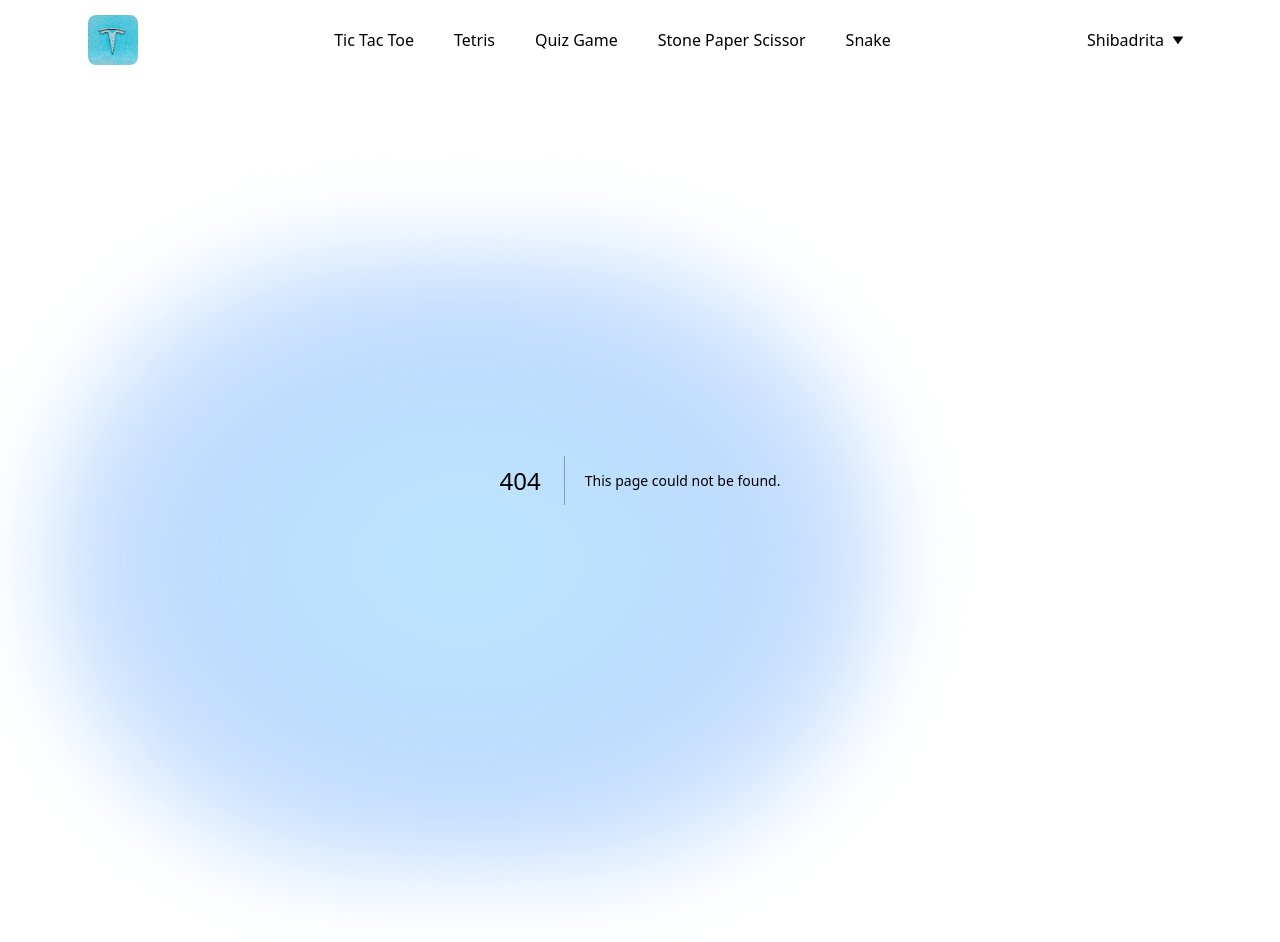
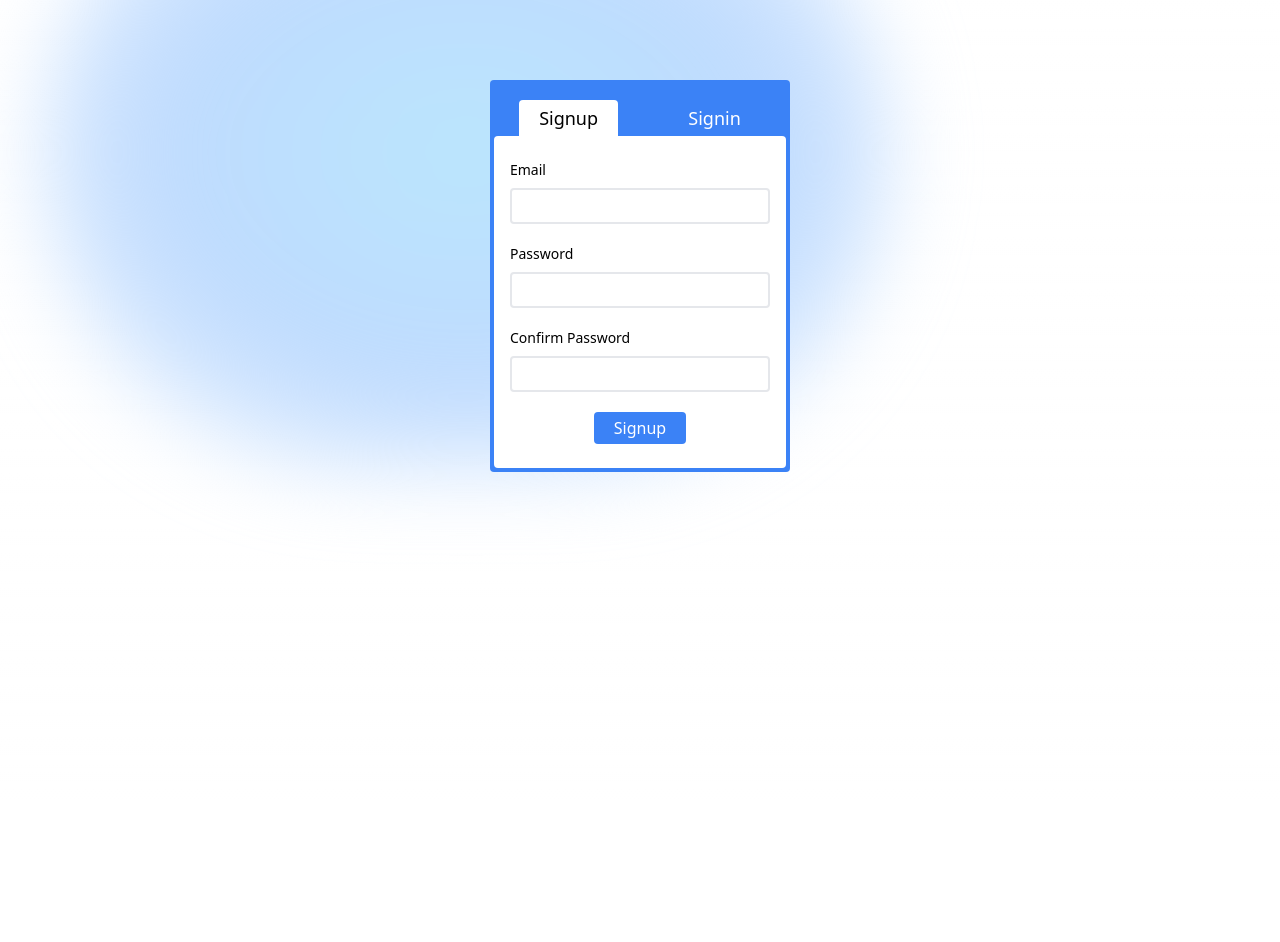
Before and after one commit to Shibadrita/game-web, a Next.js app: page /auth in a window 1280 px wide. Before the commit this address had no page. Shown: the top 942 px of the page. After the commit the page ends 800 px from the top, so only its background shows below. Built offline with nearby package versions, Linux system fonts and the light colour scheme.

Commit message:
Authentication initialized

```diff
--- a/components/Navbar/Options.js
+++ b/components/Navbar/Options.js
@@ -1,9 +1,11 @@
 import Link from "next/link"
 
 const Options = () => {
-    return (<div className='absolute flex flex-col bg-slate-100 mt-3 rounded'>
-        <Link className='hover:bg-slate-200 text-sm px-3 py-2 rounded-t' href={'/profile'}>Your Account</Link>
-        <Link className='hover:bg-slate-200 text-sm px-3 py-2 rounded-b' href={'/'}>Sign Out</Link>
+    const signoutHandler = () => localStorage.removeItem('playfusion-user')
+
+    return (<div className='absolute flex flex-col bg-slate-100 dark:bg-slate-500 mt-3 rounded'>
+        <Link className='hover:bg-slate-200 dark:hover:bg-slate-600 text-sm px-3 py-2 rounded-t' href={'/profile'}>Your Account</Link>
+        <Link className='hover:bg-slate-200 dark:hover:bg-slate-600 text-sm px-3 py-2 rounded-b' href={'/auth'} onClick={signoutHandler}>Sign Out</Link>
     </div>)
 }
 
--- /dev/null
+++ b/components/auth/Button.js
@@ -0,0 +1,7 @@
+const Button = ({ label, onClick }) => {
+    return (<div className='flex justify-center p-2'>
+        <button className='bg-blue-500 dark:bg-slate-800 text-white hover:cursor-pointer focus:bg-blue-600 focus:dark:bg-slate-900 px-5 py-1 rounded' onClick={onClick}>{label}</button>
+    </div>)
+}
+
+export default Button
--- /dev/null
+++ b/components/auth/Input.js
@@ -0,0 +1,16 @@
+import { forwardRef } from "react"
+
+const Input = forwardRef(({ label, type, isValid, onChange, error }, ref) => {
+    return (<div className='flex flex-col mb-3'>
+        <label className='text-sm py-2' htmlFor={label}>{label}</label>
+        <input className={`dark:bg-neutral-200 dark:text-black border-2 ${isValid ? 'border-gray-200 focus:border-gray-500' : 'border-red-500'} p-1 rounded outline-none`}
+            id={label}
+            type={type}
+            ref={ref}
+            onChange={onChange}
+        />
+        {!isValid && <div className='text-xs text-red-500 dark:text-red-200 mt-1'>{error}</div>}
+    </div>)
+})
+
+export default Input
--- /dev/null
+++ b/components/auth/Signin.js
@@ -0,0 +1,30 @@
+import { useState, useRef } from "react"
+import { useRouter } from "next/router"
+import { regexp, error } from "@/validation/auth"
+
+import Input from "./Input"
+import Button from "./Button"
+
+const Signin = () => {
+    const emailRef = useRef()
+    const passwordRef = useRef()
+
+    const [isEmailValid, setIsEmailValid] = useState(true)
+
+    const emailChangeHandler = ({ target }) => setIsEmailValid(target.value.trim().match(regexp.email))
+    const passwordChangeHandler = ({ target }) => setIsPasswordValid(target.value.trim().match(regexp.password))
+
+    const router = useRouter()
+    const signinHandler = () => {
+        localStorage.setItem('playfusion-user', '123')
+        router.replace('/')
+    }
+
+    return (<div className='bg-white dark:bg-slate-600 p-4 rounded'>
+        <Input label={'Email'} type={'email'} ref={emailRef} isValid={isEmailValid} onChange={emailChangeHandler} error={error.email} />
+        <Input label={'Password'} type={'password'} ref={passwordRef} isValid={true} onChange={passwordChangeHandler} />
+        <Button label={'Signin'} onClick={signinHandler} />
+    </div>)
+}
+
+export default Signin
--- /dev/null
+++ b/components/auth/Signup.js
@@ -0,0 +1,35 @@
+import { useState, useRef } from "react"
+import { useRouter } from "next/router"
+import { regexp, error } from "@/validation/auth"
+
+import Input from "./Input"
+import Button from "./Button"
+
+const Signup = () => {
+    const emailRef = useRef()
+    const passwordRef = useRef()
+    const confirmRef = useRef()
+
+    const [isEmailValid, setIsEmailValid] = useState(true)
+    const [isPasswordValid, setIsPasswordValid] = useState(true)
+    const [isConfirmValid, setIsConfirmValid] = useState(true)
+
+    const emailChangeHandler = ({ target }) => setIsEmailValid(target.value.trim().match(regexp.email))
+    const passwordChangeHandler = ({ target }) => setIsPasswordValid(target.value.trim().match(regexp.password))
+    const confirmChangeHandler = ({ target }) => setIsConfirmValid(target.value.trim() === passwordRef.current.value.trim())
+
+    const router = useRouter()
+    const signupHandler = () => {
+        localStorage.setItem('playfusion-user', '123')
+        router.replace('/')
+    }
+
+    return (<div className='bg-white dark:bg-slate-600 p-4 rounded'>
+        <Input label={'Email'} type={'email'} ref={emailRef} isValid={isEmailValid} onChange={emailChangeHandler} error={error.email} />
+        <Input label={'Password'} type={'password'} ref={passwordRef} isValid={isPasswordValid} onChange={passwordChangeHandler} error={error.password} />
+        <Input label={'Confirm Password'} type={'text'} ref={confirmRef} isValid={isConfirmValid} onChange={confirmChangeHandler} error={error.confirm} />
+        <Button label={'Signup'} onClick={signupHandler} />
+    </div>)
+}
+
+export default Signup
--- /dev/null
+++ b/components/auth/Tab.js
@@ -0,0 +1,7 @@
+const Tab = ({ label, onClick, isActive }) => {
+    return (<span className={`${isActive ? 'bg-white dark:bg-slate-600' : 'text-white'} text-lg hover:cursor-pointer px-5 py-1 rounded-t`} onClick={onClick}>
+        {label}
+    </span>)
+}
+
+export default Tab
--- /dev/null
+++ b/components/auth/Toggle.js
@@ -0,0 +1,10 @@
+import Tab from "./Tab"
+
+const Toggle = ({ onSignup, onSignin, isSignup }) => {
+    return (<div className='flex justify-around'>
+        <Tab label={'Signup'} onClick={onSignup} isActive={isSignup} />
+        <Tab label={'Signin'} onClick={onSignin} isActive={!isSignup} />
+    </div>)
+}
+
+export default Toggle
--- a/pages/_app.js
+++ b/pages/_app.js
@@ -2,9 +2,12 @@ import '@/styles/globals.css'
 import Container from '@/components/ui/Container'
 import Navbar from '@/components/Navbar'
 
+import { usePathname } from 'next/navigation'
+
 const App = ({ Component, pageProps }) => {
+    const path = usePathname()
     return (<>
-        <Navbar />
+        {path != '/auth' && <Navbar />}
         <Container>
             <Component {...pageProps} />
         </Container>
--- /dev/null
+++ b/pages/auth/index.js
@@ -0,0 +1,26 @@
+import { useState } from "react"
+
+import Head from "next/head"
+import Toggle from "@/components/auth/Toggle"
+import Signup from "@/components/auth/Signup"
+import Signin from "@/components/auth/Signin"
+
+const Auth = () => {
+    const [isSignup, setIsSignup] = useState(true)
+    const activateSignup = () => setIsSignup(true)
+    const activateSignin = () => setIsSignup(false)
+
+    return (<>
+        <Head>
+            <title>Authentication</title>
+        </Head>
+        <div className='h-full w-full flex justify-center items-center'>
+            <div className='w-1/4 bg-blue-500 dark:bg-slate-800 p-1 pt-5 rounded'>
+                <Toggle isSignup={isSignup} onSignup={activateSignup} onSignin={activateSignin} />
+                {isSignup ? <Signup /> : <Signin />}
+            </div>
+        </div>
+    </>)
+}
+
+export default Auth
--- a/pages/index.js
+++ b/pages/index.js
@@ -1,7 +1,14 @@
+import { useEffect } from "react"
+import { useRouter } from "next/router"
 import Head from "next/head"
 import Tab from "@/components/Tab"
 
 const Home = () => {
+    const router = useRouter()
+    useEffect(() => {
+        if (!localStorage.getItem('playfusion-user')) router.replace('/auth')
+    }, [])
+
     return (<div className='h-full flex flex-col items-center'>
         <Head>
             <title>Play Fusion</title>
--- /dev/null
+++ b/validation/auth.js
@@ -0,0 +1,10 @@
+export const regexp = {
+    email: /\b[A-Za-z0-9._%+-]+@[A-Za-z0-9.-]+\.[A-Za-z]{2,}\b/,
+    password: /^(?=.*[a-z])(?=.*[A-Z])(?=.*\d).{8,}$/
+}
+
+export const error = {
+    email: 'You gave us an invalid email.',
+    password: 'Password must contain at least one lowercase letter, at least one uppercase letter, at least one digit and a minimum length of 8 characters.',
+    confirm: 'Password does not match the original one.'
+}
```
